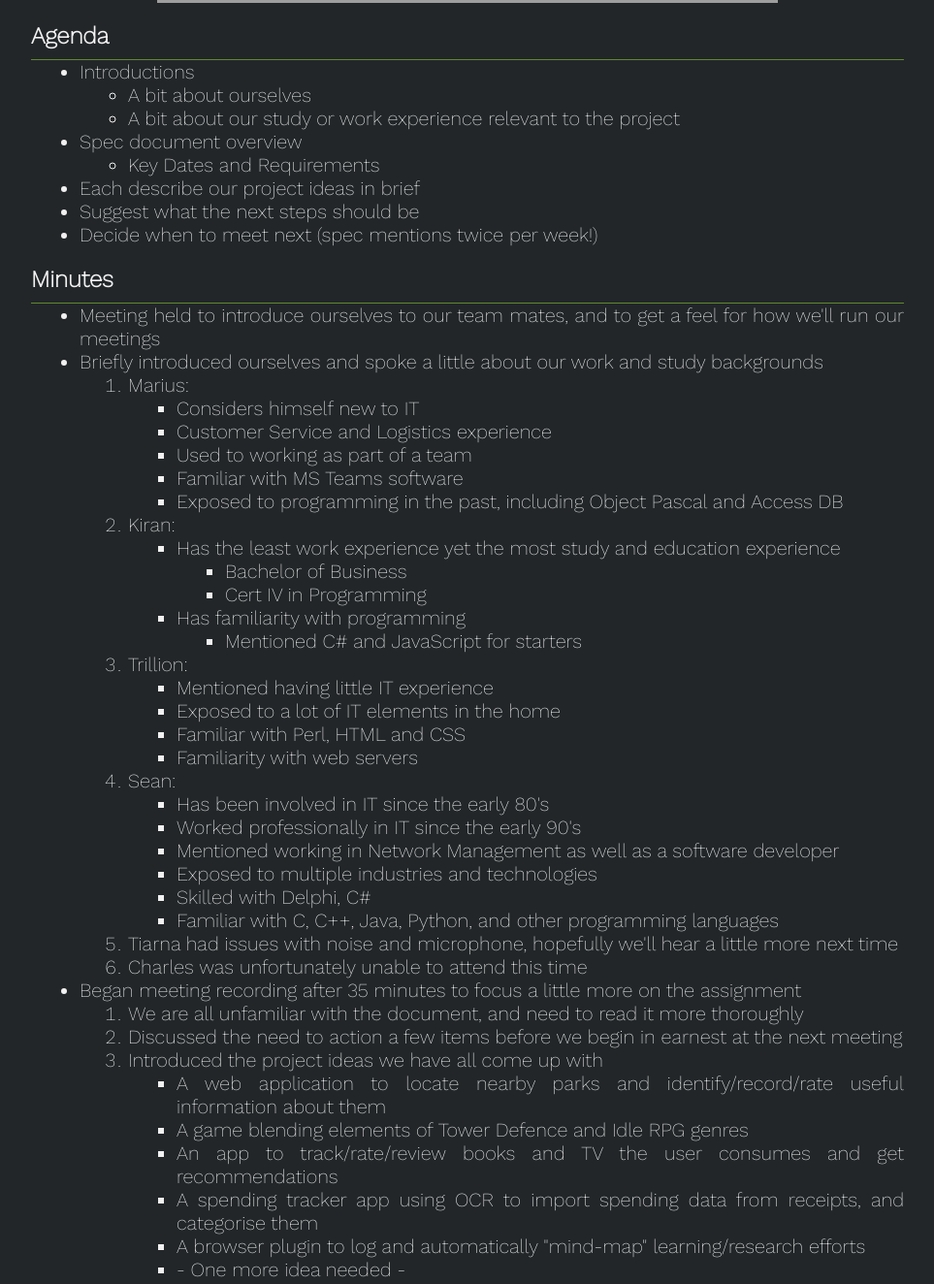
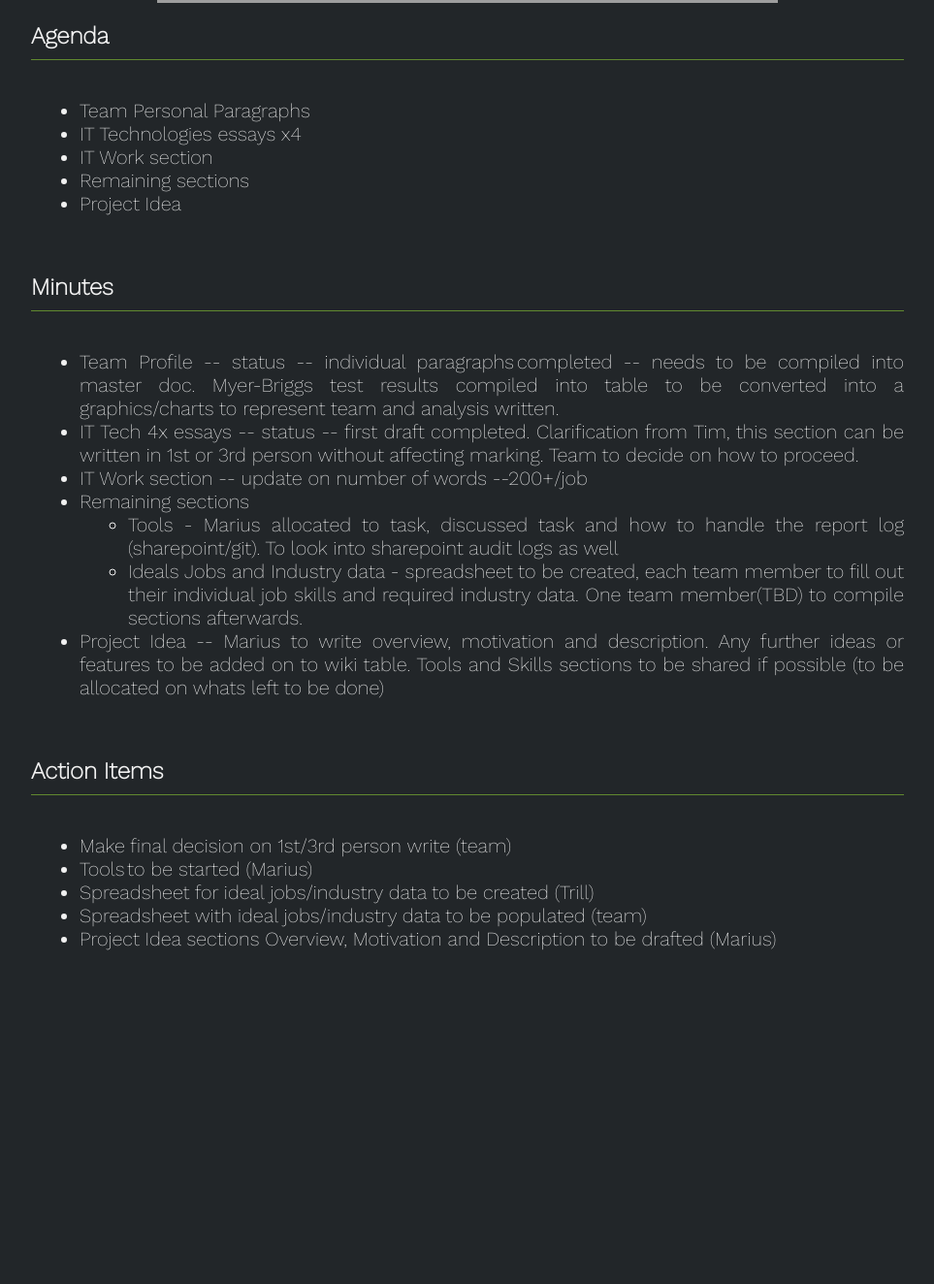
Before and after one commit to CPT110-Simply-Code/CPT110-Simply-Code.github.io, a plain HTML site: page meeting-5.html in a window 1280 px wide. Shown: the part 725-2049 px from the top of the page at 97% size, without its empty margins (158-1121 px from the left). After the commit the page ends 1745 px from the top, so only its background shows below. Drawn offline with nearby package versions, Linux system fonts and the light colour scheme; grey boxes are pictures that could not be loaded.

Commit message:
updated meeting 5

```diff
--- a/meeting-5.html
+++ b/meeting-5.html
@@ -3,7 +3,7 @@
 
 <head>
   <meta name="viewport" content="width=device-width, initial-scale=1.0">
-  <title> Simply Code - Meeting 1</title>
+  <title> Simply Code - Meeting 5</title>
   <link rel="preconnect" href="https://fonts.googleapis.com">
   <link rel="preconnect" href="https://fonts.gstatic.com" crossorigin>
   <link href="https://fonts.googleapis.com/css2?family=Work+Sans:wght@200&display=swap"
@@ -33,130 +33,63 @@
 
 <div class="main">
 
-<h2>Meeting 1 Info</h2><br>
+<h2>Meeting 5 Info</h2><br>
     <table id=attributes>
         <tr>
             <th>Date & Time</th>
-            <td>17/06/2021 @ 18:00 AEST</td>
+            <td>03/07/2021 @ 14:00 AEST</td>
         </tr>
         <tr>
             <th>Attendees</th>
-            <td>Kiran, Marius, Sean (chair), Tiarna, Trillion</td>
+            <td> Sean, Trill(chair), Kiran, Charles, Marius </td>
         </tr>
         <tr>
             <th>Apologies</th>
-            <td>Charles</td>
+            <td>Tiarna</td>
         </tr>
         <tr></tr>
             <th>Streaming link</th>
-            <td><a class="work-link" href="https://web.microsoftstream.com/video/3a343829-0157-4371-a388-7439c99585f6 ">Meeting 1 recording</a></td>
+            <td><a class="work-link" href="https://web.microsoftstream.com/video/306ef6d3-d858-476e-b142-8821fb67e8f0 ">Meeting 5 recording</a></td>
         </tr>
         </tr>
     </table>
 <br>
-
- <div style='max-width: 640px; z-index: -1'  class=center><div style='position: relative; padding-bottom: 56.25%; height: 0; overflow: hidden;'><iframe width="640" height="360" src="https://web.microsoftstream.com/embed/video/3a343829-0157-4371-a388-7439c99585f6?autoplay=false&showinfo=false" allowfullscreen style="border:none; position: absolute; top: 0; left: 0; right: 0; bottom: 0; height: 100%; max-width: 100%;"></iframe></div></div>
-
+<div style='max-width: 640px; z-index: -1'  class=center><div style='position: relative; padding-bottom: 56.25%; height: 0; overflow: hidden;'><iframe width="640" height="360" src="https://web.microsoftstream.com/embed/video/306ef6d3-d858-476e-b142-8821fb67e8f0?autoplay=false&showinfo=false" allowfullscreen style="border:none; position: absolute; top: 0; left: 0; right: 0; bottom: 0; height: 100%; max-width: 100%;"></iframe></div></div>
 
 <h2>Agenda</h2>
-<ul>
-    <li>Introductions</li>
-    <ul>
-        <li>A bit about ourselves</li>
-        <li>A bit about our study or work experience relevant to the project </li>
-    </ul>
-    <li>Spec document overview </li>
-    <ul>
-        <li>Key Dates and Requirements </li>
-    </ul>
-    <li>Each describe our project ideas in brief </li>
-    <li>Suggest what the next steps should be </li>
-    <li>Decide when to meet next (spec mentions twice per week!) </li>
-</ul>
+<p><ul>
+    <li>Team Personal Paragraphs</li>
+    <li>IT Technologies essays x4</li>
+    <li>IT Work section</li>
+    <li>Remaining sections</li>
+    <li>Project Idea</li>
+</ul></p>
 
 
 
 <h2>Minutes</h2>
-<ul>
-    <li>Meeting held to introduce ourselves to our team mates, and to get a feel for how we'll run our meetings</li>
-    <li>Briefly introduced ourselves and spoke a little about our work and study backgrounds </li>
-    <ol>
-        <li>Marius:
-            <ul>
-                <li>Considers himself new to IT </li>
-                <li>Customer Service and Logistics experience </li>
-                <li>Used to working as part of a team </li>
-                <li>Familiar with MS Teams software </li>
-                <li>Exposed to programming in the past, including Object Pascal and Access DB </li>
-            </ul>
-        </li>
-        <li>Kiran:
-            <ul>
-                <li>Has the least work experience yet the most study and education experience
-                    <ul>
-                        <li>Bachelor of Business </li>
-                        <li>Cert IV in Programming </li>
-                    </ul>
-                </li>
-                <li>Has familiarity with programming
-                    <ul><li>Mentioned C# and JavaScript for starters </li></ul>
-                </li>
-            </ul>
-        </li>
-        <li>Trillion:
-            <ul>
-                <li>Mentioned having little IT experience</li>
-                <li>Exposed to a lot of IT elements in the home</li>
-                <li>Familiar with Perl, HTML and CSS</li>
-                <li>Familiarity with web servers</li>
-            </ul>
-        </li>
-        <li>Sean:
-            <ul>
-                <li>Has been involved in IT since the early 80's </li>
-                <li>Worked professionally in IT since the early 90's </li>
-                <li>Mentioned working in Network Management as well as a software developer </li>
-                <li>Exposed to multiple industries and technologies</li>
-                <li>Skilled with Delphi, C# </li>
-                <li>Familiar with C, C++, Java, Python, and other programming languages </li>
-            </ul>
-        </li>
-        <li>Tiarna had issues with noise and microphone, hopefully we'll hear a little more next time </li>
-        <li>Charles was unfortunately unable to attend this time</li>
-    </ol>
-    <li>Began meeting recording after 35 minutes to focus a little more on the assignment</li>
-        <ol>
-            <li>We are all unfamiliar with the document, and need to read it more thoroughly</li>
-            <li>Discussed the need to action a few items before we begin in earnest at the next meeting</li>
-            <li>Introduced the project ideas we have all come up with
-                <ul>
-                    <li>A web application to locate nearby parks and identify/record/rate useful information about them </li>
-                    <li>A game blending elements of Tower Defence and Idle RPG genres</li>
-                    <li>An app to track/rate/review books and TV the user consumes and get recommendations</li>
-                    <li>A spending tracker app using OCR to import spending data from receipts, and categorise them </li>
-                    <li>A browser plugin to log and automatically "mind-map" learning/research efforts</li>
-                    <li>- One more idea needed - </li>
-                </ul>
-            </li>
-            <li>Discussed examining each others project ideas and critiquing them to draw more of each idea out
-                <ul>
-                    <li>Idea is to determine the option for the group to work on for the assessment in terms of what we can do and sell as an idea to others </li>
-                </ul>
-            </li>
-            <li>Discussed thinking about how to plan for future meetings given everyone in the group has a very different schedule </li>
-            <li>Discussed thinking as a group about how to break down the project into discrete tasks so that we can sensibly share the workload</li>
-        </ol>
-    </ol>
-</ul>
+<p><ul>
+    <li>Team Profile -- status -- individual paragraphs completed -- needs to be compiled into master doc. Myer-Briggs test results compiled into table to be converted into a graphics/charts to represent team and analysis written. </li>
+    <li>IT Tech 4x essays -- status -- first draft completed. Clarification from Tim, this section can be written in 1st or 3rd person without affecting marking. Team to decide on how to proceed.  </li>
+    <li>IT Work section -- update on number of words --200+/job </li>
+    <li>Remaining sections
+        <ul>
+            <li>Tools - Marius allocated to task, discussed task and how to handle the report log (sharepoint/git). To look into sharepoint audit logs as well </li>
+            <li>Ideals Jobs and Industry data - spreadsheet to be created, each team member to fill out their individual job skills and required industry data. One team member(TBD) to compile sections afterwards. </li>
+        </ul>
+    </li>
+    <li>Project Idea -- Marius to write overview, motivation and description. Any further ideas or features to be added on to wiki table. Tools and Skills sections to be shared if possible (to be allocated on whats left to be done) </li>
+</ul></p>
 
 
 <h2>Action Items</h2>
-<p>Assigned to Everyone
+<p>
     <ul>
-        <li>Come up with some team names </li>
-        <li>Share our first assignment profile websites with each other </li>
-        <li>Become familiar with the assignment 2 spec </li>
-        <li>Consider how to break the assignment down into tasks</li>
+        <li>Make final decision on 1st/3rd person write (team)</li>
+        <li>Tools to be started (Marius)</li>
+        <li>Spreadsheet for ideal jobs/industry data to be created (Trill)</li>
+        <li>Spreadsheet with ideal jobs/industry data to be populated (team)</li>
+        <li>Project Idea sections Overview, Motivation and Description to be drafted (Marius)</li>
     </ul>
 </p>
 
```
